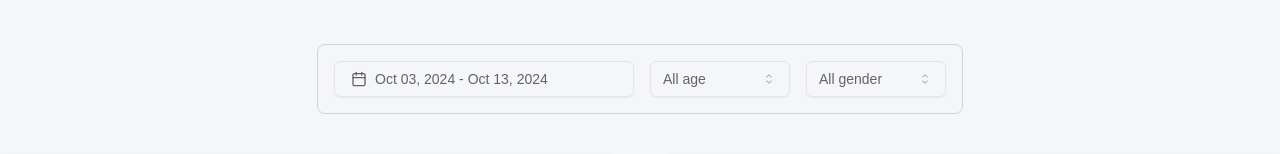
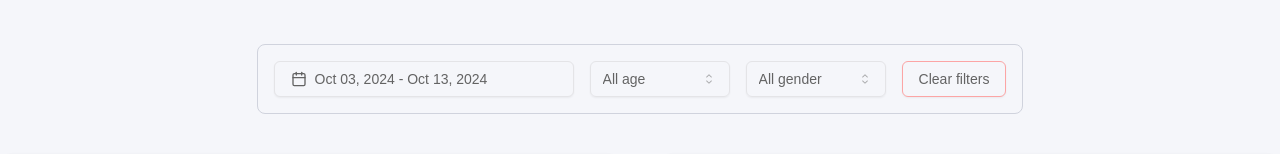
Before and after one commit to ashwinangadi/email-client-Data-Visualization, a Next.js app: page /datavisualization in a window 1280 px wide. Shown: the top 154 px of the page. Built offline with nearby package versions, Linux system fonts and the light colour scheme; no server answers.

Commit message:
feat: added clear filter

```diff
--- a/components/data-visualization/data-filter.tsx
+++ b/components/data-visualization/data-filter.tsx
@@ -11,6 +11,7 @@ import {
   SelectValue,
 } from "@/components/ui/select";
 import { userSelection } from "@/lib/actions";
+import { Button } from "../ui/button";
 
 const DataFilter = ({
   ageCookie,
@@ -40,6 +41,21 @@ const DataFilter = ({
     params.set("gender", value);
     router.push(`?${params.toString()}`);
     await userSelection({ gender: value });
+  };
+
+  const handleClearFilters = async () => {
+    const params = new URLSearchParams(searchParams.toString());
+    params.delete("age");
+    params.delete("gender");
+    params.delete("from");
+    params.delete("to");
+    router.push(`?${params.toString()}`);
+    await userSelection({
+      age: null,
+      gender: null,
+      from: null,
+      to: null,
+    });
   };
 
   const availableDates = chartData.map((item) => new Date(item.Day));
@@ -81,6 +97,13 @@ const DataFilter = ({
             <SelectItem value="Female">Female</SelectItem>
           </SelectContent>
         </Select>
+        <Button
+          variant="outline"
+          className="border-red-300"
+          onClick={handleClearFilters}
+        >
+          Clear filters
+        </Button>
       </span>
     </div>
   );
--- a/components/data-visualization/date-range-picker.tsx
+++ b/components/data-visualization/date-range-picker.tsx
@@ -1,7 +1,7 @@
 "use client";
 
 import * as React from "react";
-import { addDays, format } from "date-fns";
+import { format } from "date-fns";
 import { Calendar } from "@/components/ui/calendar";
 import {
   Popover,
--- a/components/ui/select.tsx
+++ b/components/ui/select.tsx
@@ -24,7 +24,7 @@ const SelectTrigger = React.forwardRef<
   <SelectPrimitive.Trigger
     ref={ref}
     className={cn(
-      "flex h-9 w-full items-center justify-between whitespace-nowrap rounded-md border border-input bg-transparent px-3 py-2 text-sm shadow-sm ring-offset-background placeholder:text-muted-foreground focus:outline-none focus:ring-1 focus:ring-ring disabled:cursor-not-allowed disabled:opacity-50 [&>span]:line-clamp-1",
+      "hover:text-primary flex h-9 w-full items-center justify-between whitespace-nowrap rounded-md border border-input bg-transparent px-3 py-2 text-sm shadow-sm ring-offset-background placeholder:text-muted-foreground focus:outline-none focus:ring-1 focus:ring-ring disabled:cursor-not-allowed disabled:opacity-50 [&>span]:line-clamp-1",
       className
     )}
     {...props}
--- a/lib/actions.ts
+++ b/lib/actions.ts
@@ -8,12 +8,11 @@ export async function userSelection({
   from,
   to,
 }: {
-  age?: string;
-  gender?: string;
-  from?: Date;
-  to?: Date;
+  age?: string | null;
+  gender?: string | null;
+  from?: Date | null;
+  to?: Date | null;
 }) {
-
   if (age) {
     cookies().set("age", age, {
       path: "/",
@@ -45,8 +44,14 @@ export async function userSelection({
     });
   }
 
-  if (from === undefined && to === undefined) {
+  if (from === null && to === null) {
     cookies().delete("from");
     cookies().delete("to");
   }
+  if (age === null) {
+    cookies().delete("age");
+  }
+  if (gender === null) {
+    cookies().delete("gender");
+  }
 }
```
